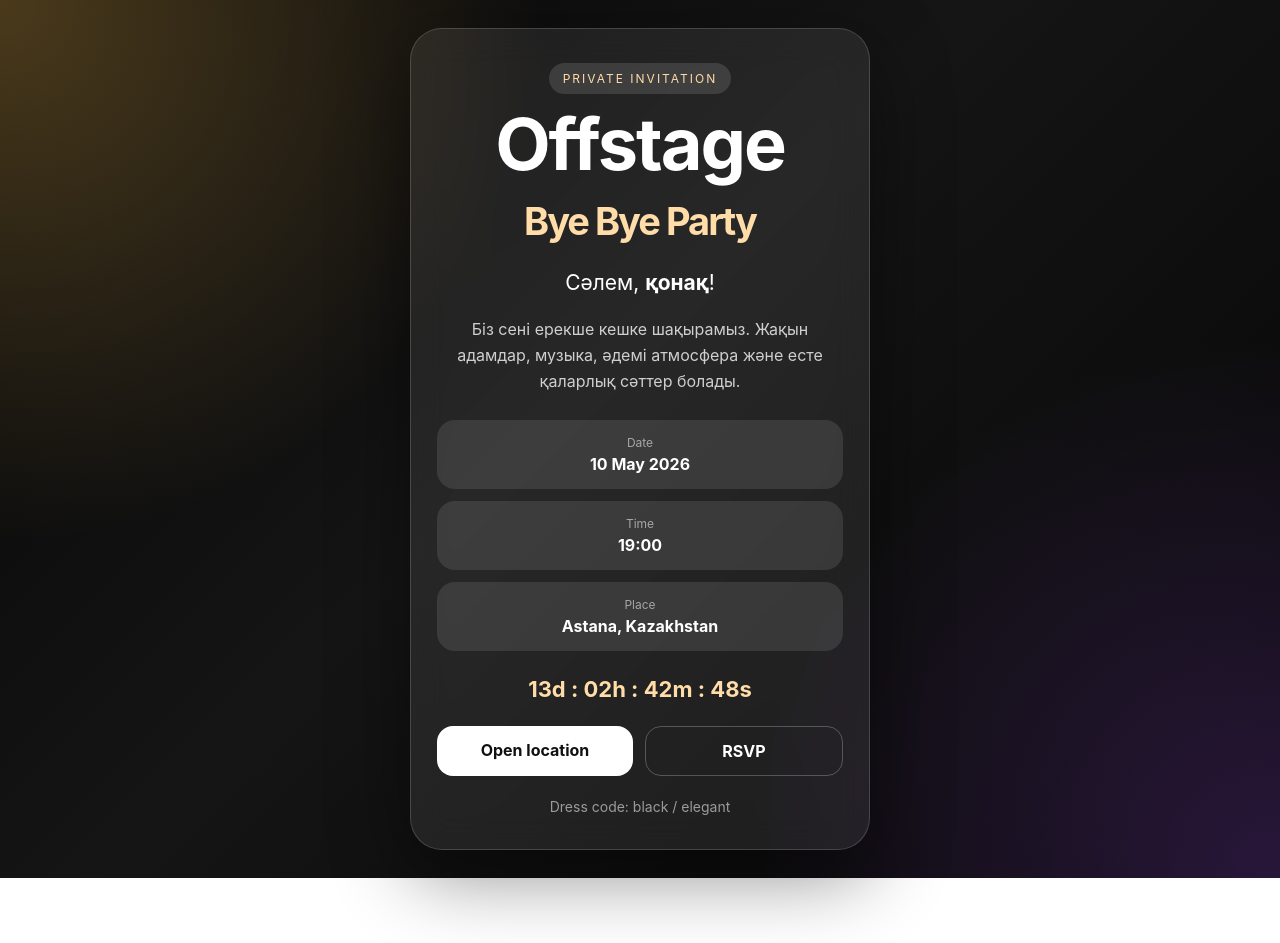
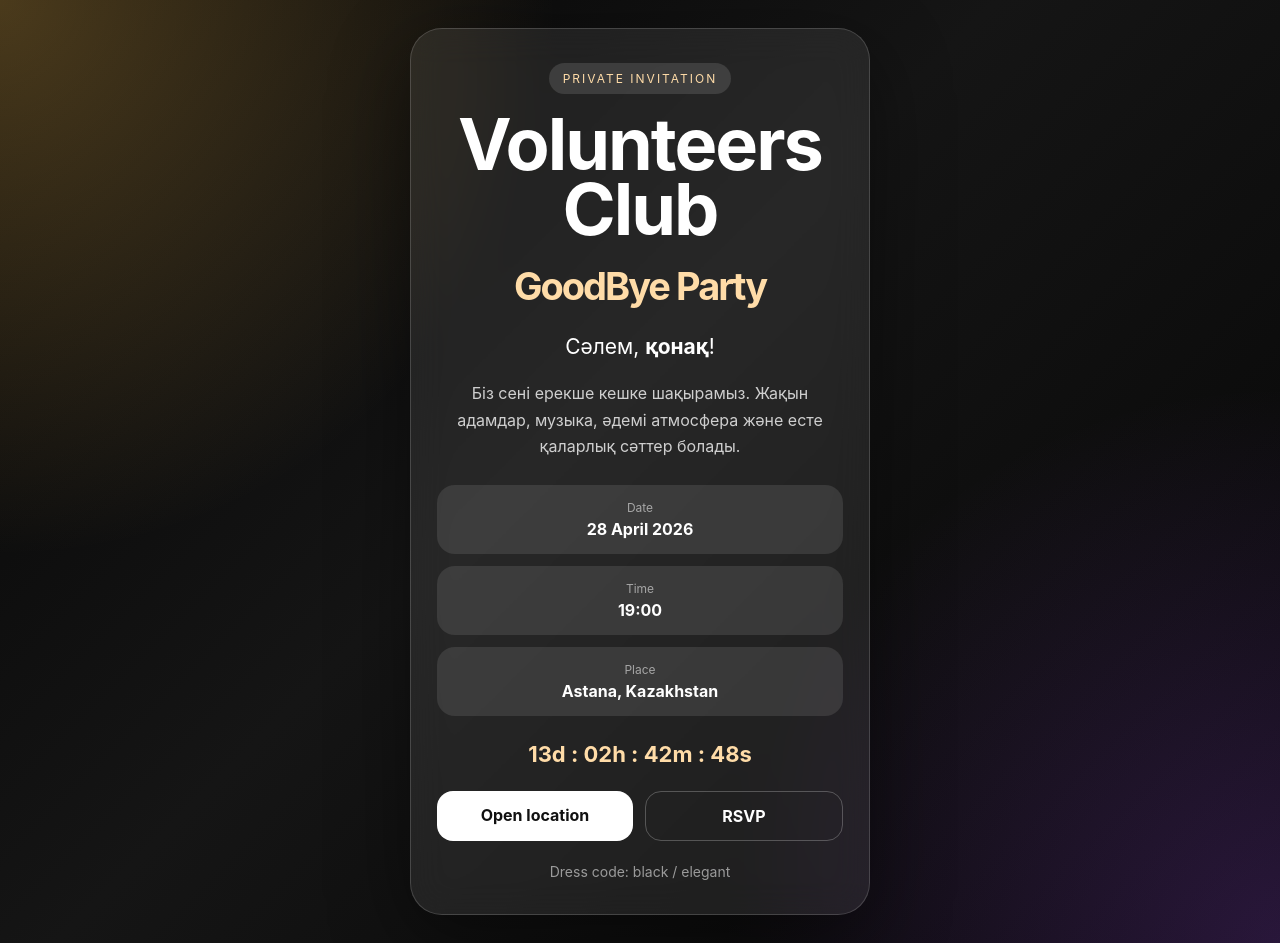
Before and after one commit to Seniordelacur/volunteers-invite, a plain HTML site: page index.html in a window 1280 px wide. Before the commit the page ends 878 px from the top, so only its background shows below. Drawn offline with Linux system fonts and the light colour scheme.

Commit message:
Update index.html

```diff
--- a/index.html
+++ b/index.html
@@ -3,7 +3,7 @@
 <head>
   <meta charset="UTF-8" />
   <meta name="viewport" content="width=device-width, initial-scale=1.0" />
-  <title>Offstage · Шақыру</title>
+  <title>Volunteers Club · Invitation</title>
   <link rel="stylesheet" href="style.css" />
 </head>
 <body>
@@ -11,7 +11,7 @@
     <section class="invite-card">
       <div class="tag">PRIVATE INVITATION</div>
 
-      <h1>Offstage<br><span>Bye Bye Party</span></h1>
+      <h1>Volunteers Club<br><span>GoodBye Party</span></h1>
 
       <p class="hello">
         Сәлем, <strong id="guestName">қонақ</strong>!
@@ -25,7 +25,7 @@
       <div class="details">
         <div>
           <span>Date</span>
-          <strong>10 May 2026</strong>
+          <strong>28 April 2026</strong>
         </div>
         <div>
           <span>Time</span>
```
